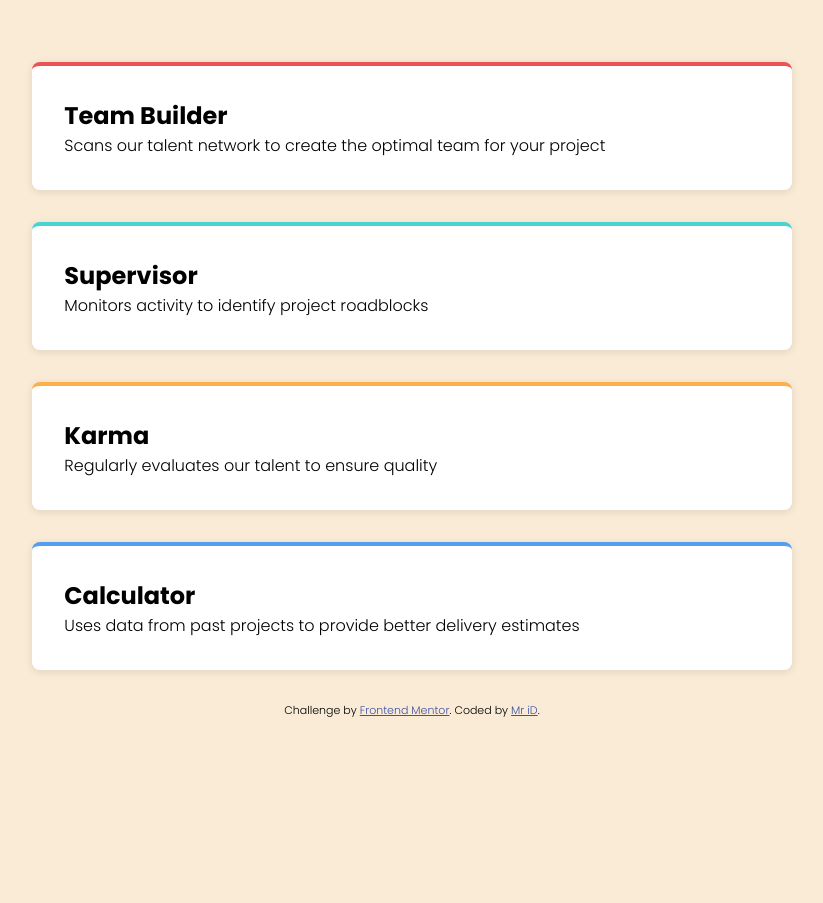
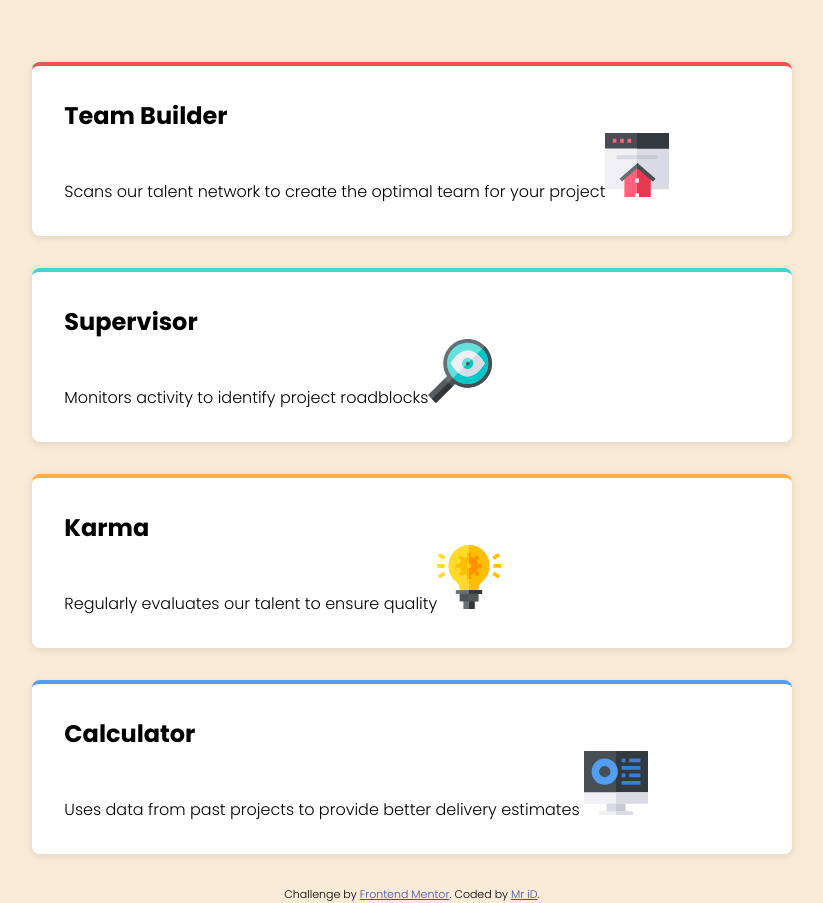
Before and after one commit to iD024/frontend-06, a plain HTML site: page index.html in a window 1280 px wide. Shown: the part 360-1263 px from the top of the page, without its empty margins (228-1051 px from the left). Before the commit the page ends 1079 px from the top, so only its background shows below. Drawn offline with Linux system fonts and the light colour scheme.

Commit message:
Added Images to html file

```diff
--- a/index.html
+++ b/index.html
@@ -29,17 +29,51 @@
     <main>
       <div class="title">
         <span class="txt1">Reliable, efficient delivery</span>
-        <br><span class="txt2">Powered by Technology</span>
+        <br /><span class="txt2">Powered by Technology</span>
         <p>
-          Our Artificial Intelligence powered tools use millions of project data<br>
+          Our Artificial Intelligence powered tools use millions of project
+          data<br />
           points to ensure that your project is successful
         </p>
       </div>
       <div class="cards">
-        <div class="card1"><h2>Team Builder</h2> Scans our talent network to create the optimal team for your project</div>
-        <div class="card2"><h2>Supervisor</h2>Monitors activity to identify project roadblocks</div>
-        <div class="card3"><h2>Karma</h2>Regularly evaluates our talent to ensure quality</div>
-        <div class="card4"><h2>Calculator</h2>Uses data from past projects to provide better delivery estimates</div>
+        <div class="card1">
+          <h2>Team Builder</h2>
+          Scans our talent network to create the optimal team for your
+          project<img
+            src="./images/icon-team-builder.svg"
+            alt="supervisor icon"
+            class="icons"
+          />
+        </div>
+
+        <div class="card2">
+          <h2>Supervisor</h2>
+          Monitors activity to identify project roadblocks<img
+            src="./images/icon-supervisor.svg"
+            alt="supervisor icon"
+            class="icons"
+          />
+        </div>
+
+        <div class="card3">
+          <h2>Karma</h2>
+          Regularly evaluates our talent to ensure quality<img
+            src="./images/icon-karma.svg"
+            alt="supervisor icon"
+            class="icons"
+          />
+        </div>
+
+        <div class="card4">
+          <h2>Calculator</h2>
+          Uses data from past projects to provide better delivery estimates
+          <img
+            src="./images/icon-calculator.svg"
+            alt="supervisor icon"
+            class="icons"
+          />
+        </div>
       </div>
       <footer>
         <p class="attribution">
```
